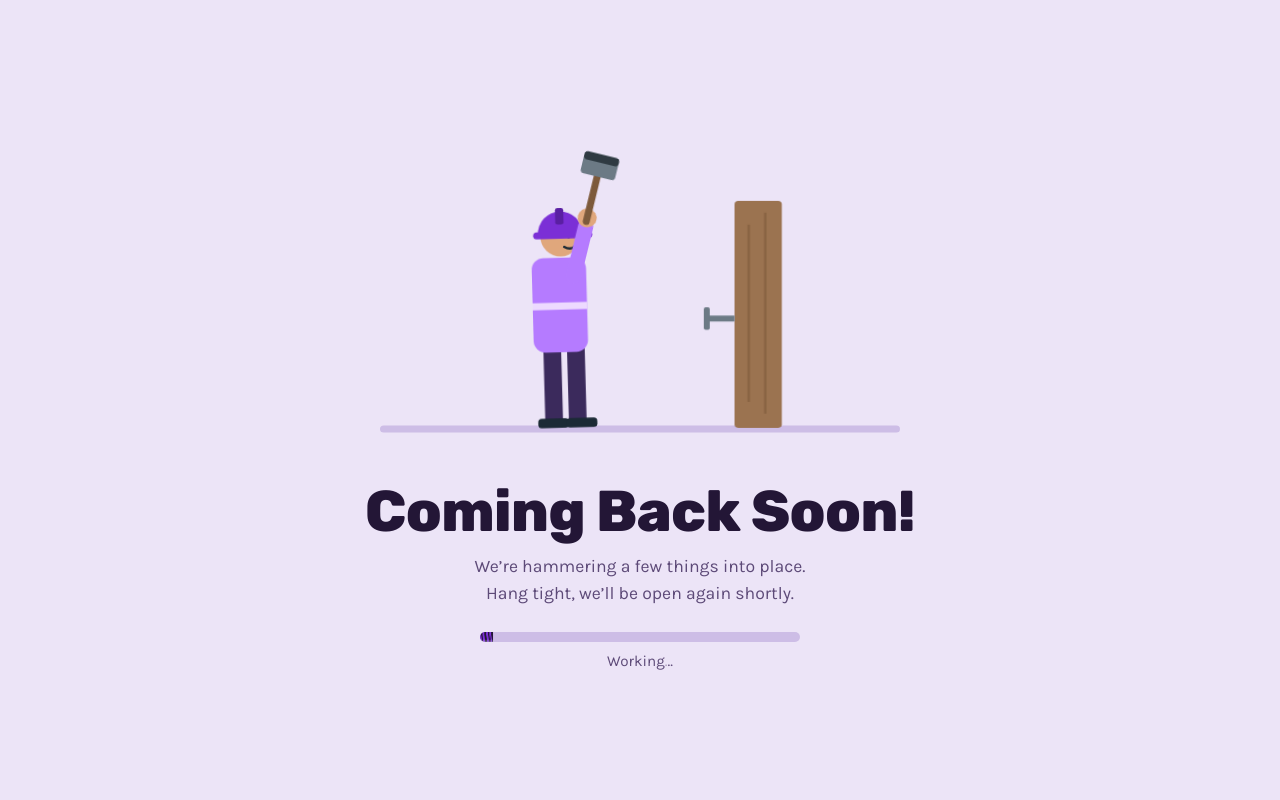
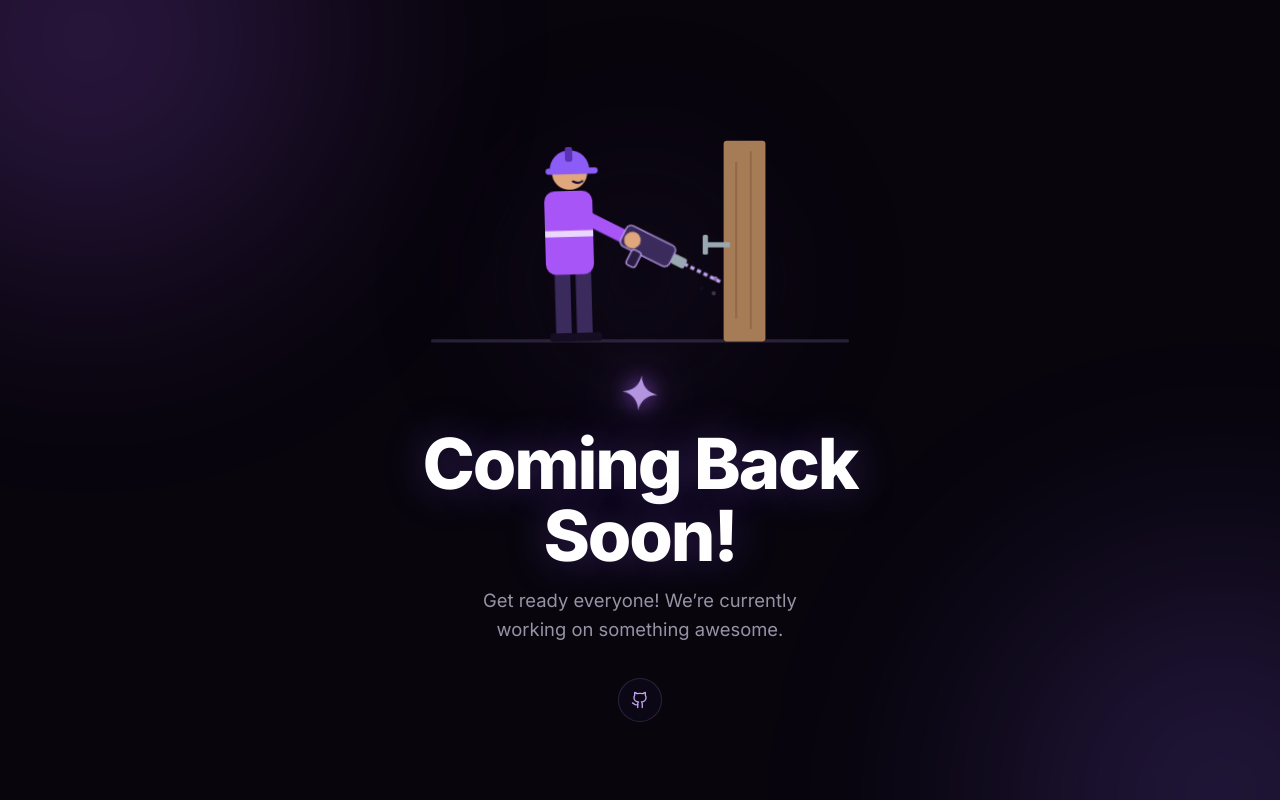
Before and after one commit to OpRGamerz15/VynixStudio, a plain HTML site: page index.html in a window 1280 px wide. Drawn offline with Linux system fonts and the light colour scheme.

Commit message:
Update index.html

```diff
--- a/index.html
+++ b/index.html
@@ -3,46 +3,68 @@
 <head>
 <meta charset="utf-8">
 <meta name="viewport" content="width=device-width, initial-scale=1, viewport-fit=cover">
-<title>Coming Back Soon!</title>
+<title>Coming Back Soon! | VynixStudioIndevs</title>
+<meta name="description" content="Get ready everyone! We’re currently working on something awesome.">
 <link rel="preconnect" href="https://fonts.googleapis.com">
-<link href="https://fonts.googleapis.com/css2?family=Rubik:wght@800&family=Karla:wght@400;600&display=swap" rel="stylesheet">
+<link href="https://fonts.googleapis.com/css2?family=Inter:wght@400;500;800&display=swap" rel="stylesheet">
 <style>
 :root{
   box-sizing:border-box;
   padding-top:env(safe-area-inset-top,0px);
   padding-bottom:env(safe-area-inset-bottom,0px);
-  --bg:#ece4f7; --ink:#231636; --muted:#5d4a78; --hat:#7b2fd6; --vest:#b57bff;
-  --skin:#e0a77c; --wood:#9b7350; --wood2:#7d5a3b; --metal:#6c7a85; --ground:#cdbde6; --spark:#a855f7;
-  color-scheme:light;
+  --bg:#08050D; --bg2:#10091A; --purple:#A855F7; --violet:#8B5CF6; --lav:#C4A5F5;
+  --text:#FFFFFF; --muted:#9992A5; --line:rgba(196,165,245,.18);
+  color-scheme:dark;
 }
-@media (prefers-color-scheme:dark){
-  :root:not([data-theme="light"]){
-    --bg:#1c1230; --ink:#f3ecfb; --muted:#b9a5d6; --ground:#2f2148; --hat:#a566f0; --vest:#c79bff; --spark:#d9a6ff; --wood:#a67c57; --wood2:#86603f; --metal:#9aa8b2;
-    color-scheme:dark;
-  }
+@media (prefers-color-scheme:dark){:root:not([data-theme="light"]){color-scheme:dark}}
+:root[data-theme="dark"]{color-scheme:dark}
+*{box-sizing:border-box}
+html{height:100%;scroll-padding-top:env(safe-area-inset-top,0px);background:var(--bg)}
+body{
+  margin:0;min-height:100%;background:var(--bg);color:var(--text);
+  font-family:"Inter",system-ui,-apple-system,"Segoe UI",Roboto,sans-serif;
+  display:flex;align-items:center;justify-content:center;
+  padding:32px 20px;overflow-x:hidden;position:relative;
 }
-:root[data-theme="dark"]{
-  --bg:#1c1230; --ink:#f3ecfb; --muted:#b9a5d6; --ground:#2f2148; --hat:#a566f0; --vest:#c79bff; --spark:#d9a6ff; --wood:#a67c57; --wood2:#86603f; --metal:#9aa8b2; color-scheme:dark;
+/* ambient glows */
+.glow{position:fixed;width:60vmax;height:60vmax;border-radius:50%;filter:blur(90px);pointer-events:none;z-index:0;opacity:.5}
+.g1{top:-28vmax;left:-24vmax;background:radial-gradient(circle,rgba(168,85,247,.55),transparent 65%);animation:drift1 22s ease-in-out infinite alternate}
+.g2{bottom:-30vmax;right:-26vmax;background:radial-gradient(circle,rgba(139,92,246,.5),transparent 65%);animation:drift2 26s ease-in-out infinite alternate}
+.g3{top:35%;left:50%;width:34vmax;height:34vmax;margin:-17vmax 0 0 -17vmax;background:radial-gradient(circle,rgba(16,9,26,.9),transparent 70%);opacity:.9;filter:blur(40px)}
+@keyframes drift1{to{transform:translate(9vmax,7vmax) scale(1.12)}}
+@keyframes drift2{to{transform:translate(-8vmax,-6vmax) scale(1.1)}}
+
+main{position:relative;z-index:1;width:100%;max-width:640px;text-align:center;display:flex;flex-direction:column;align-items:center}
+.fade{opacity:0;transform:translateY(12px);animation:in .9s cubic-bezier(.2,.7,.2,1) forwards}
+.d1{animation-delay:.05s}.d2{animation-delay:.25s}.d3{animation-delay:.4s}.d4{animation-delay:.55s}.d5{animation-delay:.7s}
+@keyframes in{to{opacity:1;transform:none}}
+
+.scene{width:100%;max-width:460px;height:auto;display:block}
+.sparkle{width:38px;height:38px;margin:14px 0 6px;filter:drop-shadow(0 0 10px rgba(168,85,247,.9)) drop-shadow(0 0 22px rgba(139,92,246,.55));animation:twinkle 4s ease-in-out infinite}
+@keyframes twinkle{0%,100%{transform:scale(.9) rotate(0);opacity:.8}50%{transform:scale(1.12) rotate(12deg);opacity:1}}
+h1{
+  margin:10px 0 14px;font-weight:800;letter-spacing:-.03em;line-height:1.02;
+  font-size:clamp(2.4rem,9vw,4.4rem);color:var(--text);
+  text-shadow:0 0 40px rgba(139,92,246,.35);
 }
-*{box-sizing:border-box}
-html{height:100%;scroll-padding-top:env(safe-area-inset-top,0px)}
-body{
-  margin:0;min-height:100%;background:var(--bg);color:var(--ink);
-  font-family:"Karla",system-ui,-apple-system,"Segoe UI",sans-serif;
-  display:flex;align-items:center;justify-content:center;padding:24px;
+.sub{margin:0;max-width:30ch;font-size:clamp(1rem,2.6vw,1.15rem);line-height:1.6;color:var(--muted)}
+.social{display:flex;gap:14px;margin:34px 0 0;padding:0;list-style:none}
+.social a{
+  width:44px;height:44px;border-radius:50%;display:grid;place-items:center;color:var(--lav);
+  border:1px solid var(--line);background:rgba(16,9,26,.6);
+  transition:transform .25s ease,border-color .25s ease,box-shadow .25s ease,color .25s ease;
 }
-main{width:100%;max-width:620px;text-align:center}
-svg{width:100%;max-width:520px;height:auto;display:block;margin:0 auto}
-h1{
-  font-family:"Rubik","Arial Black",system-ui,sans-serif;font-weight:800;
-  font-size:clamp(2.2rem,8vw,3.6rem);line-height:1.05;margin:8px 0 12px;letter-spacing:-.01em;
+.social a:hover,.social a:focus-visible{
+  transform:translateY(-3px);color:var(--text);border-color:rgba(168,85,247,.7);
+  box-shadow:0 0 0 1px rgba(168,85,247,.25),0 8px 24px rgba(139,92,246,.35);outline:none;
 }
-p{font-size:1.1rem;line-height:1.5;color:var(--muted);margin:0 auto;max-width:34ch}
-.bar{width:min(320px,80%);height:10px;border-radius:6px;background:var(--ground);margin:26px auto 0;overflow:hidden}
-.bar i{display:block;height:100%;width:100%;background:repeating-linear-gradient(-45deg,var(--hat) 0 12px,var(--ink) 12px 24px);transform-origin:left;animation:fill 4.8s linear infinite}
-.status{margin-top:10px;font-size:.95rem;color:var(--muted)}
+.social svg{width:18px;height:18px}
 
-/* animation: one hammer swing every 1.2s, nail drives in a bit each hit */
+/* worker: 7.2s cycle = 3 hammer hits, then drilling */
+.tool-a{animation:ta 7.2s linear infinite}
+.tool-b{animation:tb 7.2s linear infinite}
+@keyframes ta{0%,47%{opacity:1}50%,97%{opacity:0}100%{opacity:1}}
+@keyframes tb{0%,47%{opacity:0}50%,97%{opacity:1}100%{opacity:0}}
 .arm{transform-origin:165px 130px;animation:swing 1.2s ease-in infinite}
 @keyframes swing{
   0%{transform:rotate(-70deg)}
@@ -53,76 +75,104 @@ p{font-size:1.1rem;line-height:1.5;color:var(--muted);margin:0 auto;max-width:34
 }
 .body{transform-origin:155px 250px;animation:lean 1.2s ease-in-out infinite}
 @keyframes lean{0%,100%{transform:rotate(-1deg)}45%{transform:rotate(-3deg)}70%{transform:rotate(2deg)}}
-.nail{animation:nail 4.8s steps(1,end) infinite}
-@keyframes nail{0%{transform:translateX(0)}18%{transform:translateX(2px)}43%{transform:translateX(4px)}68%{transform:translateX(6px)}93%{transform:translateX(8px)}99.5%{transform:translateX(0)}}
-.spark{opacity:0;animation:spark 1.2s linear infinite;transform-origin:278px 160px}
+.nail{animation:nail 7.2s steps(1,end) infinite}
+@keyframes nail{0%{transform:translateX(0)}11.7%{transform:translateX(2px)}28.3%{transform:translateX(4px)}45%{transform:translateX(6px)}100%{transform:translateX(0)}}
+.spark{opacity:0;animation:spark 1.2s linear infinite;transform-origin:276px 160px}
 @keyframes spark{0%,69%{opacity:0;transform:scale(.4)}71%{opacity:1;transform:scale(1)}84%,100%{opacity:0;transform:scale(1.6)}}
-.shake{animation:shake 1.2s linear infinite}
-@keyframes shake{0%,69%,78%,100%{transform:translateX(0)}71%{transform:translateX(1.5px)}74%{transform:translateX(-1px)}}
-@keyframes fill{from{transform:scaleX(0)}to{transform:scaleX(1)}}
-.dot{animation:blink 1.4s infinite}
-.dot:nth-child(2){animation-delay:.2s}.dot:nth-child(3){animation-delay:.4s}
-@keyframes blink{0%,80%,100%{opacity:.2}40%{opacity:1}}
+.vib{animation:vib .09s linear infinite}
+@keyframes vib{0%{transform:translate(0,0)}25%{transform:translate(1.4px,.6px)}50%{transform:translate(-.6px,-.8px)}75%{transform:translate(1px,-.4px)}100%{transform:translate(0,0)}}
+.bit{stroke-dasharray:4 3;animation:spin .18s linear infinite}
+@keyframes spin{to{stroke-dashoffset:-7}}
+.dust circle{animation:dust .7s ease-out infinite;opacity:0}
+.dust circle:nth-child(2){animation-delay:.23s}.dust circle:nth-child(3){animation-delay:.46s}
+@keyframes dust{0%{opacity:.9;transform:translate(0,0)}100%{opacity:0;transform:translate(var(--dx),var(--dy))}}
+
 @media (prefers-reduced-motion:reduce){
-  .arm,.body,.nail,.spark,.shake,.bar i,.dot{animation:none}
+  .glow,.sparkle,.fade,.arm,.body,.nail,.spark,.vib,.bit,.dust circle,.tool-a,.tool-b{animation:none}
+  .fade{opacity:1;transform:none}
   .arm{transform:rotate(-30deg)}
-  .bar i{transform:scaleX(.6)}
+  .tool-b,.spark,.dust{opacity:0}
 }
 </style>
 </head>
 <body>
+<div class="glow g1" aria-hidden="true"></div>
+<div class="glow g2" aria-hidden="true"></div>
+<div class="glow g3" aria-hidden="true"></div>
+
 <main>
-  <svg viewBox="0 0 440 290" role="img" aria-label="A construction worker in a yellow hard hat hammering a nail into a wooden post">
-    <!-- ground -->
-    <rect x="0" y="250" width="440" height="6" rx="3" fill="var(--ground)"/>
+  <svg class="scene fade d1" viewBox="0 0 440 270" role="img" aria-label="A worker in a purple hard hat alternating between hammering a nail and drilling into a wooden post">
+    <rect x="20" y="250" width="400" height="3" rx="1.5" fill="rgba(196,165,245,.18)"/>
     <!-- post -->
-    <g class="shake">
-      <rect x="300" y="60" width="40" height="192" rx="3" fill="var(--wood)"/>
-      <path d="M312 80v150M326 70v170" stroke="var(--wood2)" stroke-width="2" fill="none" opacity=".6"/>
-      <!-- nail -->
-      <g class="nail">
-        <rect x="278" y="157" width="22" height="5" fill="var(--metal)"/>
-        <rect x="274" y="150" width="5" height="19" rx="1.5" fill="var(--metal)"/>
+    <rect x="300" y="60" width="40" height="192" rx="3" fill="#a67c57"/>
+    <path d="M312 80v150M326 70v170" stroke="#86603f" stroke-width="2" fill="none" opacity=".6"/>
+    <g class="nail">
+      <rect x="278" y="157" width="22" height="5" fill="#9aa8b2"/>
+      <rect x="274" y="150" width="5" height="19" rx="1.5" fill="#9aa8b2"/>
+    </g>
+    <g class="tool-a">
+      <g class="spark" stroke="#C4A5F5" stroke-width="3" stroke-linecap="round" fill="none">
+        <path d="M276 160l-18-12M276 160l-22 2M276 160l-18 14M276 160l-8-22M276 160l-8 24"/>
       </g>
-    </g>
-    <!-- sparks -->
-    <g class="spark" stroke="var(--spark)" stroke-width="3" stroke-linecap="round">
-      <path d="M276 160l-18-12M276 160l-22 2M276 160l-18 14M276 160l-8-22M276 160l-8 24"/>
     </g>
 
     <!-- worker -->
     <g class="body">
-      <!-- legs -->
       <rect x="140" y="182" width="15" height="68" rx="4" fill="#3b2a5c"/>
       <rect x="160" y="182" width="15" height="68" rx="4" fill="#3b2a5c"/>
-      <rect x="134" y="244" width="26" height="8" rx="3" fill="#1b2a35"/>
-      <rect x="158" y="244" width="26" height="8" rx="3" fill="#1b2a35"/>
-      <!-- torso -->
-      <rect x="132" y="108" width="46" height="80" rx="10" fill="var(--vest)"/>
+      <rect x="134" y="244" width="26" height="8" rx="3" fill="#150d22"/>
+      <rect x="158" y="244" width="26" height="8" rx="3" fill="#150d22"/>
+      <rect x="132" y="108" width="46" height="80" rx="10" fill="#A855F7"/>
       <rect x="132" y="146" width="46" height="6" fill="#f3e5ff" opacity=".9"/>
-      <!-- head -->
-      <circle cx="157" cy="90" r="17" fill="var(--skin)"/>
-      <circle cx="164" cy="90" r="2" fill="#1b2a35"/>
-      <path d="M160 99q5 3 9 0" stroke="#1b2a35" stroke-width="2" fill="none" stroke-linecap="round"/>
-      <!-- hard hat -->
-      <path d="M138 88a19 19 0 0 1 38 0z" fill="var(--hat)"/>
-      <rect x="134" y="86" width="50" height="6" rx="3" fill="var(--hat)"/>
-      <rect x="153" y="66" width="7" height="14" rx="2" fill="#5a1fa3"/>
-      <!-- swinging arm + hammer (drawn from shoulder at 165,130, pointing right) -->
-      <g class="arm">
-        <rect x="165" y="124" width="56" height="13" rx="6.5" fill="var(--vest)"/>
-        <circle cx="222" cy="130" r="8" fill="var(--skin)"/>
-        <rect x="216" y="127" width="48" height="6" rx="3" fill="var(--wood2)"/>
-        <rect x="258" y="115" width="19" height="30" rx="3" fill="var(--metal)"/>
-        <rect x="270" y="115" width="7" height="30" rx="3" fill="#2f3a42"/>
+      <circle cx="157" cy="90" r="17" fill="#e0a77c"/>
+      <circle cx="164" cy="90" r="2" fill="#1b1030"/>
+      <path d="M160 99q5 3 9 0" stroke="#1b1030" stroke-width="2" fill="none" stroke-linecap="round"/>
+      <path d="M138 88a19 19 0 0 1 38 0z" fill="#8B5CF6"/>
+      <rect x="134" y="86" width="50" height="6" rx="3" fill="#8B5CF6"/>
+      <rect x="153" y="66" width="7" height="14" rx="2" fill="#5b32b4"/>
+
+      <!-- hammer arm -->
+      <g class="tool-a">
+        <g class="arm">
+          <rect x="165" y="124" width="56" height="13" rx="6.5" fill="#A855F7"/>
+          <circle cx="222" cy="130" r="8" fill="#e0a77c"/>
+          <rect x="216" y="127" width="48" height="6" rx="3" fill="#7d5a3b"/>
+          <rect x="258" y="115" width="19" height="30" rx="3" fill="#9aa8b2"/>
+          <rect x="270" y="115" width="7" height="30" rx="3" fill="#2f3a42"/>
+        </g>
+      </g>
+
+      <!-- drill arm -->
+      <g class="tool-b">
+        <g transform="rotate(28 165 130)">
+          <rect x="165" y="124" width="56" height="13" rx="6.5" fill="#A855F7"/>
+          <g class="vib">
+            <rect x="212" y="118" width="52" height="22" rx="5" fill="#3b2a5c" stroke="#C4A5F5" stroke-width="1.2"/>
+            <rect x="226" y="138" width="10" height="16" rx="3" fill="#2a1d44" stroke="#C4A5F5" stroke-width="1.2"/>
+            <rect x="264" y="124" width="14" height="10" rx="2" fill="#9aa8b2"/>
+            <line class="bit" x1="278" y1="129" x2="315" y2="129" stroke="#C4A5F5" stroke-width="3.5"/>
+          </g>
+          <circle cx="222" cy="130" r="8" fill="#e0a77c"/>
+        </g>
+        <g class="dust" fill="#C4A5F5">
+          <circle cx="297" cy="199" r="2.2" style="--dx:-14px;--dy:-14px"/>
+          <circle cx="297" cy="199" r="1.8" style="--dx:-18px;--dy:6px"/>
+          <circle cx="297" cy="199" r="2" style="--dx:-8px;--dy:16px"/>
+        </g>
       </g>
     </g>
   </svg>
 
-  <h1>Coming Back Soon!</h1>
-  <p>We’re hammering a few things into place. Hang tight, we’ll be open again shortly.</p>
-  <div class="bar" role="progressbar" aria-label="Work in progress"><i></i></div>
-  <div class="status">Working<span class="dot">.</span><span class="dot">.</span><span class="dot">.</span></div>
+  <svg class="sparkle fade d2" viewBox="0 0 24 24" aria-hidden="true">
+    <path d="M12 1c.7 6.3 4.7 10.3 11 11-6.3.7-10.3 4.7-11 11-.7-6.3-4.7-10.3-11-11C7.3 11.3 11.3 7.3 12 1z" fill="#C4A5F5"/>
+  </svg>
+
+  <h1 class="fade d3">Coming Back Soon!</h1>
+  <p class="sub fade d4">Get ready everyone! We’re currently working on something awesome.</p>
+
+  <ul class="social fade d5">
+    <li><a href="https://github.com/OpRGamerz15" aria-label="GitHub" target="_blank" rel="noopener noreferrer"><svg viewBox="0 0 24 24" fill="none" stroke="currentColor" stroke-width="1.8" stroke-linecap="round" stroke-linejoin="round"><path d="M15 22v-4a4.8 4.8 0 0 0-1-3.5c3 0 6-2 6-5.5.08-1.25-.27-2.48-1-3.5.28-1.15.28-2.35 0-3.5 0 0-1 0-3 1.5-2.64-.5-5.36-.5-8 0C6 2 5 2 5 2c-.3 1.15-.3 2.35 0 3.5A5.4 5.4 0 0 0 4 9c0 3.5 3 5.5 6 5.5-.39.49-.68 1.05-.85 1.65-.17.6-.22 1.23-.15 1.85v4"/><path d="M9 18c-4.51 2-5-2-7-2"/></svg></a></li>
+  </ul>
 </main>
 </body>
 </html>
```
